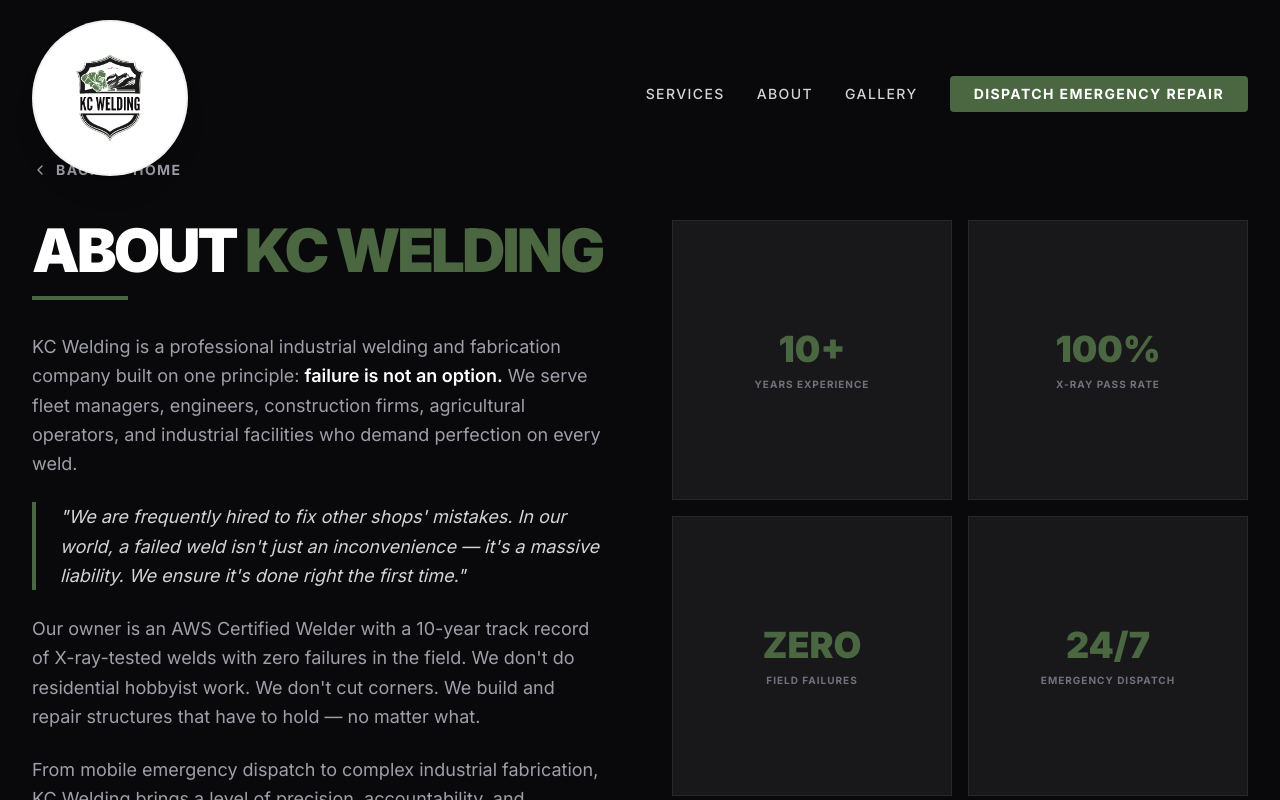
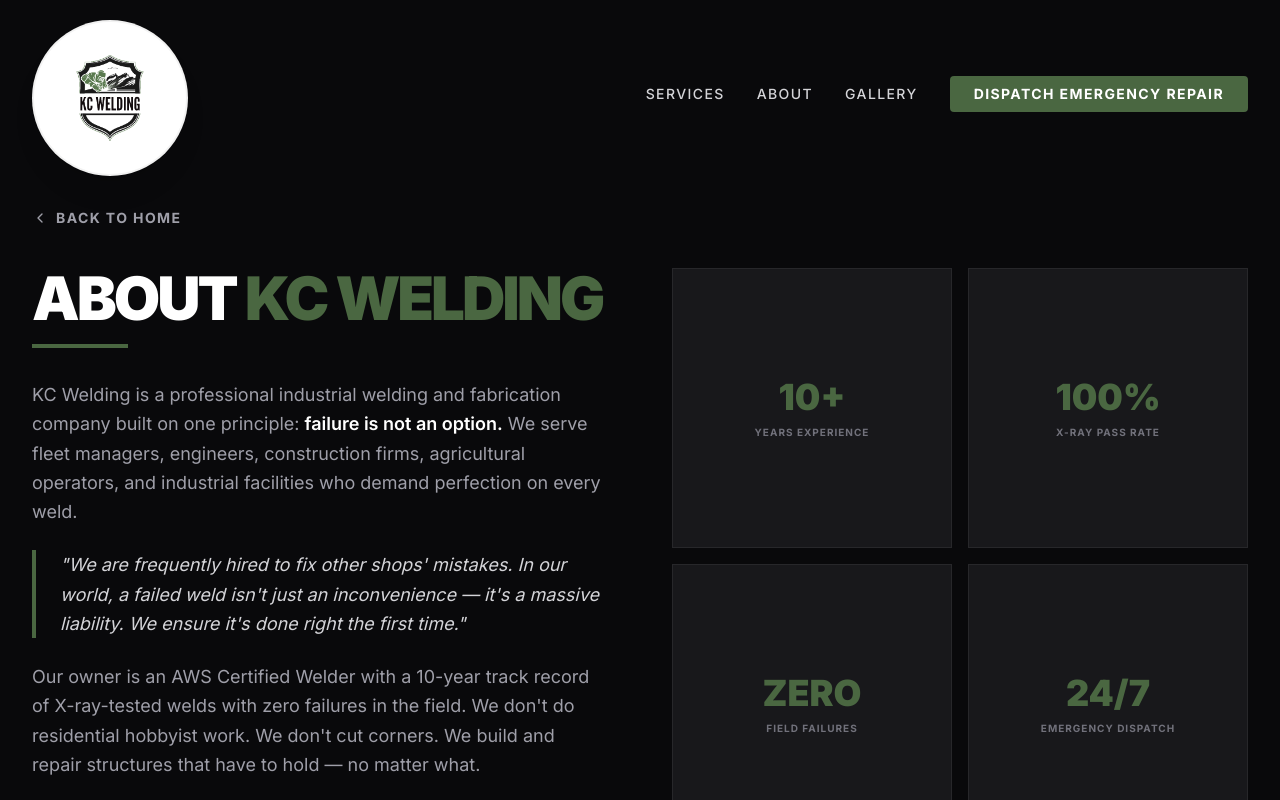
Before and after one commit to Founditmarketing/kcwelding, a React (Vite) app: page / in a window 1280 px wide. Both pictures are taken after a click on the link "ABOUT". Shown: the top 800 px of the page. Built offline with nearby package versions, Linux system fonts and the light colour scheme.

Commit message:
Increase page top padding to clear large logo in fixed navbar

```diff
--- a/src/App.tsx
+++ b/src/App.tsx
@@ -133,7 +133,7 @@
         <div className="absolute inset-0 bg-gradient-to-r from-zinc-950 via-zinc-950/70 to-transparent"></div>
       </div>
 
-      <div className="relative z-10 max-w-7xl mx-auto px-4 sm:px-6 lg:px-8 pt-20">
+      <div className="relative z-10 max-w-7xl mx-auto px-4 sm:px-6 lg:px-8 pt-52">
         <motion.div
           initial={{ opacity: 0, x: -50 }}
           animate={{ opacity: 1, x: 0 }}
@@ -419,7 +419,7 @@
 
 const GalleryPage = ({ onBack }: { onBack: () => void }) => {
   return (
-    <div className="min-h-screen bg-zinc-950 pt-40 pb-24">
+    <div className="min-h-screen bg-zinc-950 pt-52 pb-24">
       <div className="max-w-7xl mx-auto px-4 sm:px-6 lg:px-8">
         {/* Header */}
         <div className="mb-12">
@@ -616,7 +616,7 @@
   ];
 
   return (
-    <div className="min-h-screen bg-zinc-950 pt-40 pb-24">
+    <div className="min-h-screen bg-zinc-950 pt-52 pb-24">
       <div className="max-w-7xl mx-auto px-4 sm:px-6 lg:px-8">
         <button onClick={onBack} className="inline-flex items-center gap-2 text-zinc-400 hover:text-brand-green transition-colors text-sm font-bold uppercase tracking-widest mb-10 group">
           <ChevronRight className="rotate-180 group-hover:-translate-x-1 transition-transform" size={16} />
@@ -682,7 +682,7 @@
   ];
 
   return (
-    <div className="min-h-screen bg-zinc-950 pt-40 pb-24">
+    <div className="min-h-screen bg-zinc-950 pt-52 pb-24">
       <div className="max-w-7xl mx-auto px-4 sm:px-6 lg:px-8">
         <button onClick={onBack} className="inline-flex items-center gap-2 text-zinc-400 hover:text-brand-green transition-colors text-sm font-bold uppercase tracking-widest mb-10 group">
           <ChevronRight className="rotate-180 group-hover:-translate-x-1 transition-transform" size={16} />
```
